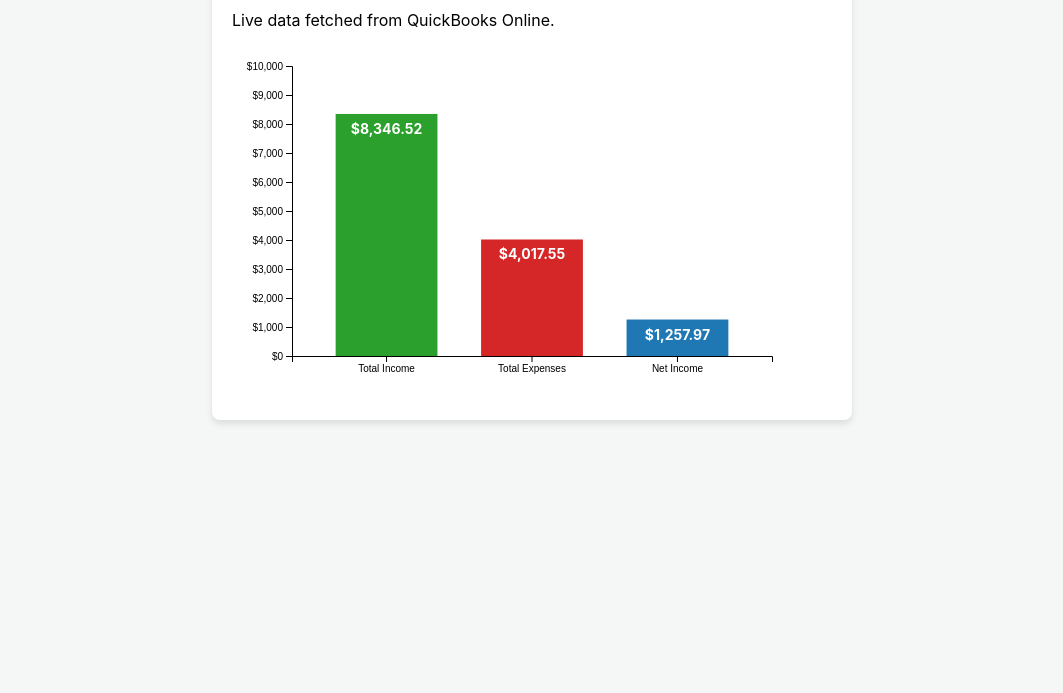
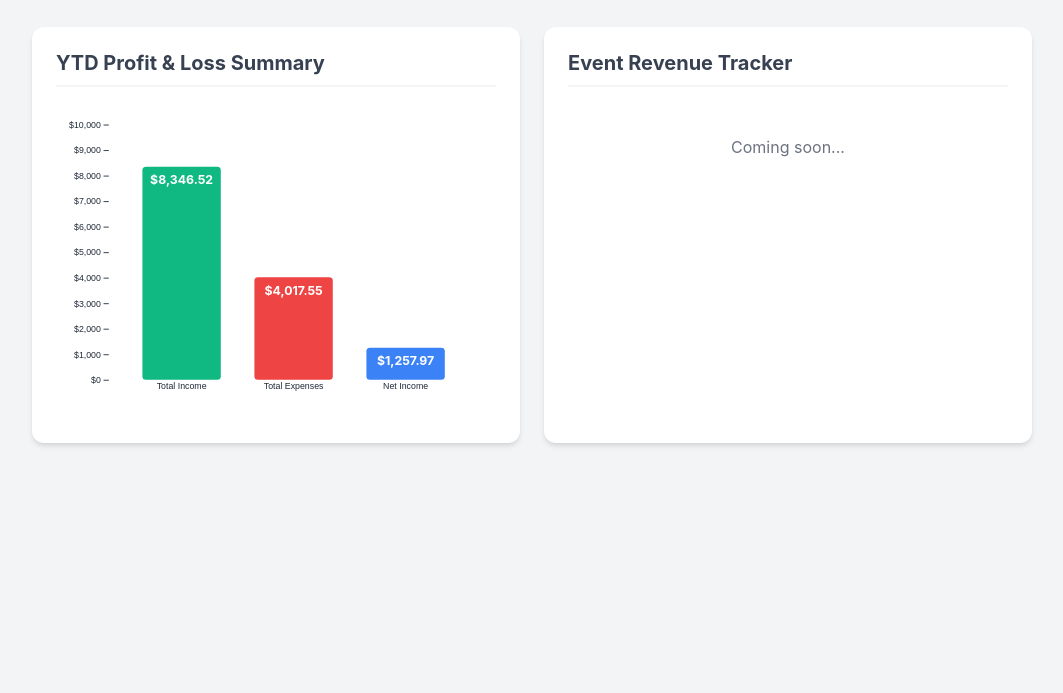
Before and after one commit to ElliottGrazCAM/D3-Sandbox, a plain HTML site: page index.html in a window 1280 px wide. Shown: the part 107-800 px from the top of the page, without its empty margins (108-1171 px from the left). Drawn offline with nearby package versions, Linux system fonts and the light colour scheme.

Commit message:
Adding styles, creating more in depth .js files, changing html file to be just a skeleton

```diff
--- /dev/null
+++ b/dashboard.js
@@ -0,0 +1,58 @@
+d3.json("data.json").then(data => {
+
+    // 1. Helper function
+    function findValue(rows, targetName) {
+        let foundValue = 0;
+        function search(rowArray) {
+            if (!rowArray) return;
+            for (let r of rowArray) {
+                if (r.Summary && r.Summary.ColData && r.Summary.ColData[0].value === targetName) {
+                    foundValue = parseFloat(r.Summary.ColData[1].value);
+                }
+                if (r.Rows && r.Rows.Row) search(r.Rows.Row);
+            }
+        }
+        search(rows);
+        return foundValue;
+    }
+
+    // 2. Extract Data
+    const allRows = data.Rows.Row;
+    const chartData = [
+        { category: "Total Income", value: findValue(allRows, "Total Income"), color: "#10b981" },   // Modern Green
+        { category: "Total Expenses", value: findValue(allRows, "Total Expenses"), color: "#ef4444" }, // Modern Red
+        { category: "Net Income", value: findValue(allRows, "Net Income"), color: "#3b82f6" }          // Modern Blue
+    ];
+
+    // 3. Set up Dimensions (Responsive viewBox)
+    const margin = { top: 20, right: 20, bottom: 40, left: 60 },
+        width = 500 - margin.left - margin.right,
+        height = 350 - margin.top - margin.bottom;
+
+    const svg = d3.select("#chart-pnl")
+        .append("svg")
+        .attr("viewBox", `0 0 ${width + margin.left + margin.right} ${height + margin.top + margin.bottom}`)
+        .append("g")
+        .attr("transform", `translate(${margin.left},${margin.top})`);
+
+    // 4. Scales & Axes
+    const x = d3.scaleBand().domain(chartData.map(d => d.category)).range([0, width]).padding(0.3);
+    const y = d3.scaleLinear().domain([0, d3.max(chartData, d => d.value) * 1.1]).nice().range([height, 0]);
+
+    svg.append("g").attr("transform", `translate(0,${height})`).call(d3.axisBottom(x).tickSize(0)).select(".domain").remove();
+    svg.append("g").call(d3.axisLeft(y).tickFormat(d => "$" + d.toLocaleString())).select(".domain").remove();
+
+    // 5. Draw Bars & Labels
+    svg.selectAll(".bar").data(chartData).enter().append("rect")
+        .attr("class", "bar").attr("x", d => x(d.category)).attr("y", d => y(d.value))
+        .attr("width", x.bandwidth()).attr("height", d => height - y(d.value))
+        .attr("fill", d => d.color).attr("rx", 4);
+
+    svg.selectAll(".label").data(chartData).enter().append("text")
+        .attr("class", "label").attr("x", d => x(d.category) + x.bandwidth() / 2).attr("y", d => y(d.value) + 20)
+        .text(d => "$" + d.value.toLocaleString());
+
+}).catch(error => {
+    console.error("Error loading data:", error);
+    d3.select("#chart-pnl").html("<p style='color:red;'>Waiting for data...</p>");
+});
--- a/index.html
+++ b/index.html
@@ -1,116 +1,36 @@
 <!DOCTYPE html>
 <html lang="en">
+
 <head>
     <meta charset="UTF-8">
     <meta name="viewport" content="width=device-width, initial-scale=1.0">
-    <title>Live QBO Profit & Loss</title>
+    <title>Financial Dashboard</title>
+    <link rel="stylesheet" href="styles.css">
     <script src="https://d3js.org/d3.v7.min.js"></script>
-    <style>
-        body { font-family: -apple-system, BlinkMacSystemFont, "Segoe UI", Roboto, sans-serif; padding: 20px; background-color: #f4f7f6; }
-        .card { background: white; padding: 20px; border-radius: 8px; box-shadow: 0 4px 6px rgba(0,0,0,0.1); max-width: 600px; margin: auto; }
-        .axis text { font-size: 14px; font-weight: bold; }
-        .label { font-size: 14px; font-weight: bold; fill: white; text-anchor: middle; }
-    </style>
 </head>
+
 <body>
 
-<div class="card">
-    <h2>YTD Profit & Loss Summary</h2>
-    <p>Live data fetched from QuickBooks Online.</p>
-    <div id="chart-container"></div>
-</div>
+    <div class="dashboard-header">
+        <h1>Company Financial Overview</h1>
+        <p>Live data fetched automatically from QuickBooks</p>
+    </div>
 
-<script>
-    d3.json("data.json").then(data => {
+    <div class="dashboard-grid">
+        <div class="card">
+            <h3>YTD Profit & Loss Summary</h3>
+            <div id="chart-pnl"></div>
+        </div>
 
-        // 1. A helper function to hunt down specific row totals in the messy QBO JSON
-        function findValue(rows, targetName) {
-            let foundValue = 0;
-            function search(rowArray) {
-                if (!rowArray) return;
-                for (let r of rowArray) {
-                    // Check if this row has summary data matching our target
-                    if (r.Summary && r.Summary.ColData && r.Summary.ColData[0].value === targetName) {
-                        foundValue = parseFloat(r.Summary.ColData[1].value);
-                    }
-                    // If there are nested rows, search them too
-                    if (r.Rows && r.Rows.Row) search(r.Rows.Row);
-                }
-            }
-            search(rows);
-            return foundValue;
-        }
+        <div class="card">
+            <h3>Event Revenue Tracker</h3>
+            <div id="chart-events">
+                <p style="color: #6b7280; text-align: center; margin-top: 50px;">Coming soon...</p>
+            </div>
+        </div>
+    </div>
 
-        // 2. Extract the big three numbers
-        const allRows = data.Rows.Row;
-        const totalIncome = findValue(allRows, "Total Income");
-        const totalExpenses = findValue(allRows, "Total Expenses");
-        const netIncome = findValue(allRows, "Net Income");
+    <script src="dashboard.js"></script>
+</body>
 
-        const chartData = [
-            { category: "Total Income", value: totalIncome, color: "#2ca02c" },   // Green
-            { category: "Total Expenses", value: totalExpenses, color: "#d62728" }, // Red
-            { category: "Net Income", value: netIncome, color: "#1f77b4" }          // Blue
-        ];
-
-        // 3. Set up D3 Chart Dimensions
-        const margin = {top: 20, right: 20, bottom: 40, left: 60},
-              width = 560 - margin.left - margin.right,
-              height = 350 - margin.top - margin.bottom;
-
-        const svg = d3.select("#chart-container")
-            .append("svg")
-            .attr("width", width + margin.left + margin.right)
-            .attr("height", height + margin.top + margin.bottom)
-            .append("g")
-            .attr("transform", `translate(${margin.left},${margin.top})`);
-
-        // 4. Create Scales
-        const x = d3.scaleBand()
-            .domain(chartData.map(d => d.category))
-            .range([0, width])
-            .padding(0.3);
-
-        const y = d3.scaleLinear()
-            .domain([0, d3.max(chartData, d => d.value) * 1.1]) // Add 10% headroom
-            .nice()
-            .range([height, 0]);
-
-        // 5. Add Axes
-        svg.append("g")
-            .attr("transform", `translate(0,${height})`)
-            .call(d3.axisBottom(x));
-
-        svg.append("g")
-            .call(d3.axisLeft(y).tickFormat(d => "$" + d.toLocaleString()));
-
-        // 6. Draw the Bars
-        svg.selectAll(".bar")
-            .data(chartData)
-            .enter()
-            .append("rect")
-            .attr("class", "bar")
-            .attr("x", d => x(d.category))
-            .attr("y", d => y(d.value))
-            .attr("width", x.bandwidth())
-            .attr("height", d => height - y(d.value))
-            .attr("fill", d => d.color);
-
-        // 7. Add Labels inside the bars
-        svg.selectAll(".label")
-            .data(chartData)
-            .enter()
-            .append("text")
-            .attr("class", "label")
-            .attr("x", d => x(d.category) + x.bandwidth() / 2)
-            .attr("y", d => y(d.value) + 20)
-            .text(d => "$" + d.value.toLocaleString());
-
-    }).catch(error => {
-        console.error("Error loading the data.json file:", error);
-        d3.select("#chart-container").html("<p style='color:red;'>Waiting for GitHub Action to pull the new P&L report...</p>");
-    });
-</script>
-
-</body>
 </html>
--- /dev/null
+++ b/styles.css
@@ -0,0 +1,70 @@
+/* Base Page Styling */
+body {
+    font-family: -apple-system, BlinkMacSystemFont, "Segoe UI", Roboto, Helvetica, Arial, sans-serif;
+    background-color: #f3f4f6;
+    /* Soft gray background */
+    color: #1f2937;
+    margin: 0;
+    padding: 40px 20px;
+}
+
+/* Dashboard Header */
+.dashboard-header {
+    max-width: 1000px;
+    margin: 0 auto 30px auto;
+    text-align: center;
+}
+
+.dashboard-header h1 {
+    margin: 0 0 5px 0;
+    color: #111827;
+}
+
+.dashboard-header p {
+    color: #6b7280;
+    margin: 0;
+}
+
+/* Grid Layout for Multiple Charts */
+.dashboard-grid {
+    display: grid;
+    grid-template-columns: repeat(auto-fit, minmax(450px, 1fr));
+    gap: 24px;
+    max-width: 1000px;
+    margin: 0 auto;
+}
+
+/* The Card Look */
+.card {
+    background: #ffffff;
+    border-radius: 12px;
+    box-shadow: 0 4px 6px -1px rgba(0, 0, 0, 0.1), 0 2px 4px -1px rgba(0, 0, 0, 0.06);
+    padding: 24px;
+}
+
+.card h3 {
+    margin-top: 0;
+    margin-bottom: 20px;
+    color: #374151;
+    font-size: 1.25rem;
+    border-bottom: 2px solid #f3f4f6;
+    padding-bottom: 10px;
+}
+
+/* D3 Specifics */
+.axis text {
+    font-size: 13px;
+    fill: #6b7280;
+}
+
+.axis path,
+.axis line {
+    stroke: #e5e7eb;
+}
+
+.label {
+    font-size: 14px;
+    font-weight: bold;
+    fill: white;
+    text-anchor: middle;
+}
```
